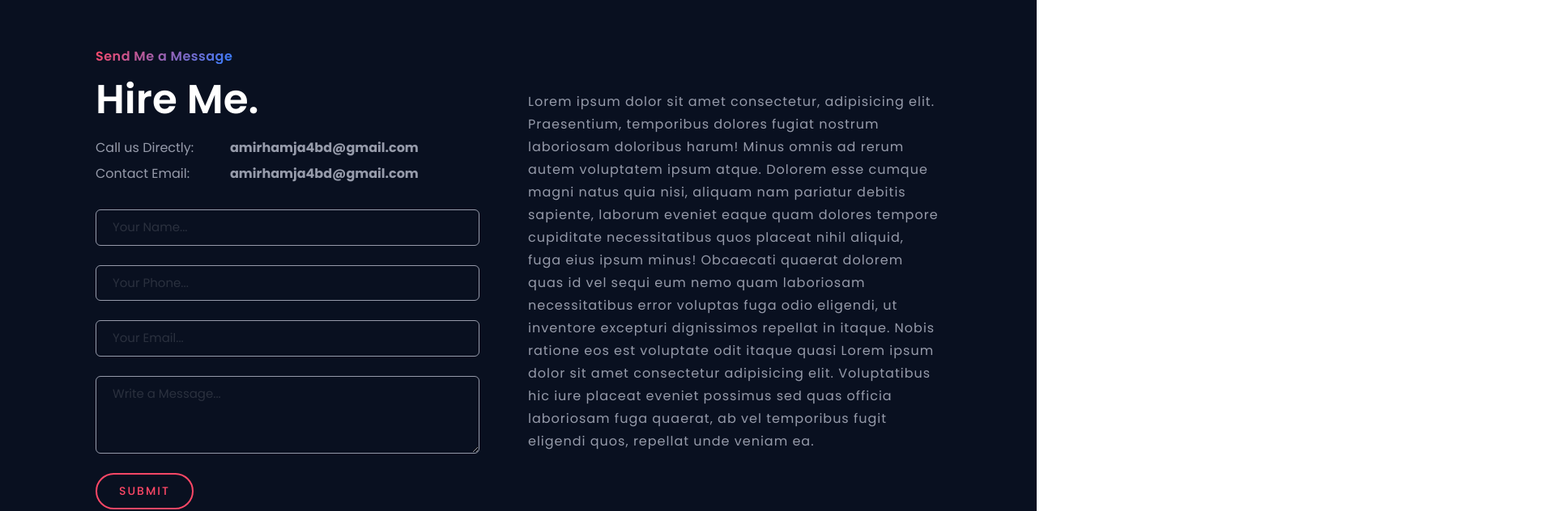
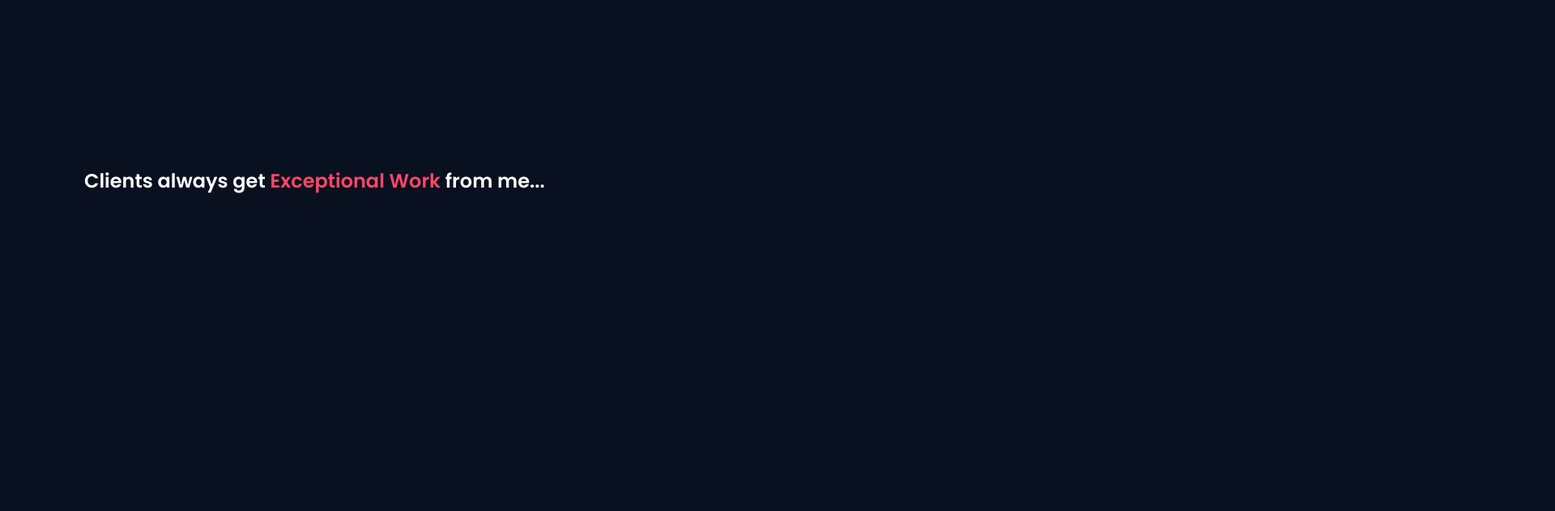
Before and after one commit to amirhamja4bd/portfolio-frontend, a React (Vite) app: page / in a window 1280 px wide. Shown: the top 632 px of the page at 81% size, 1920 px wide, since content can reach past the window. Built offline with nearby package versions, Linux system fonts and the light colour scheme.

Commit message:
Update index.jsx

```diff
--- a/src/components/Home/index.jsx
+++ b/src/components/Home/index.jsx
@@ -22,7 +22,7 @@ const Home = () => {
             <Experience /> */}
             {/* <Works /> */}
             {/* <Portfolio /> */}
-            {/* <Testimonial /> */}
+            <Testimonial />
             <Contact />
             <Footer />
         </div>
```
